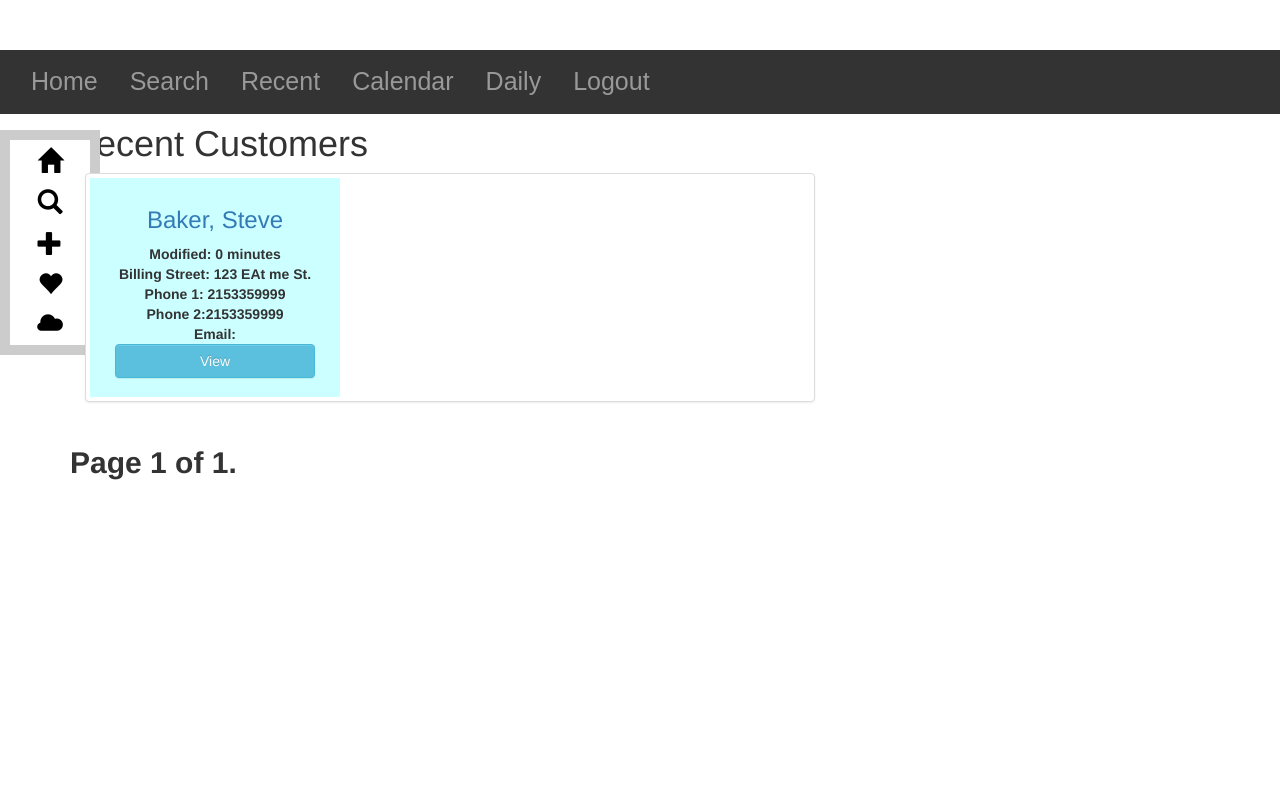
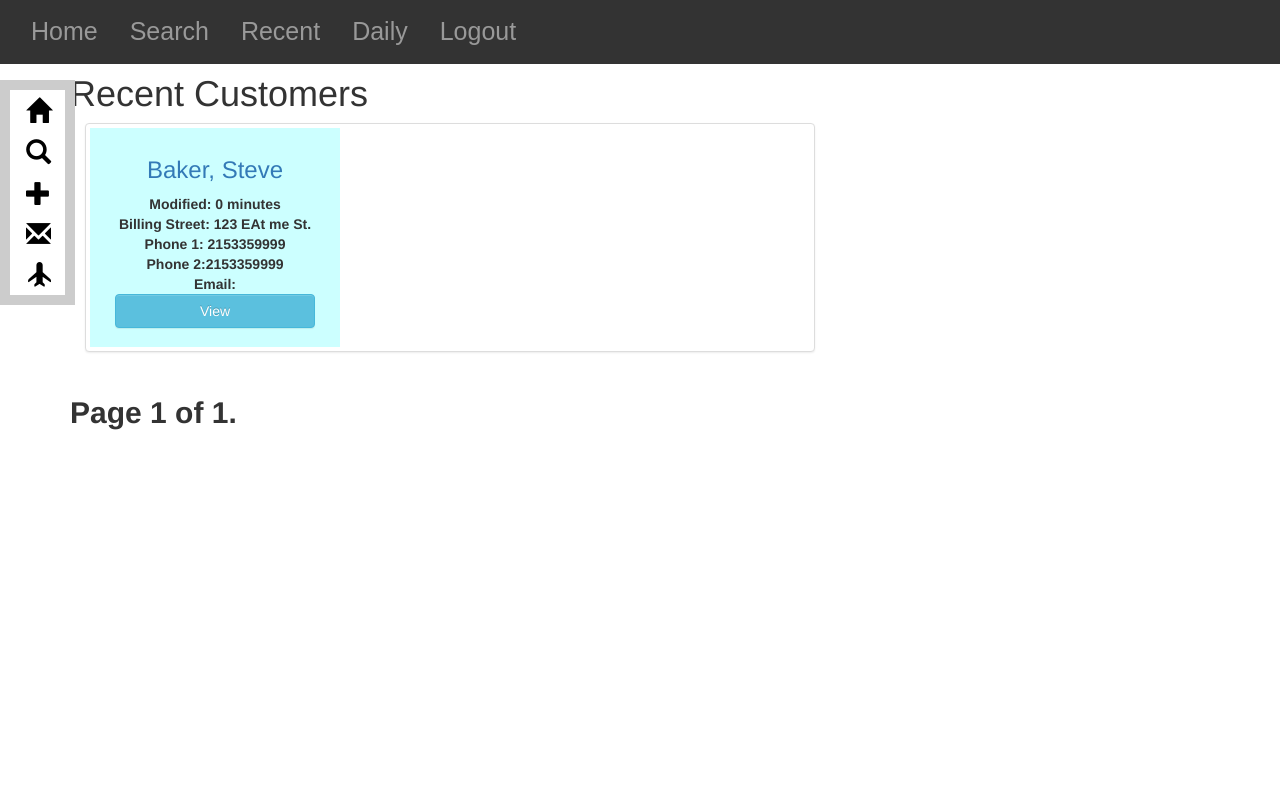
Before and after one commit to solvable/RR, a Django app: page /customers/customer_list/ in a window 1280 px wide. Run offline with Django 3.2, Linux system fonts and the light colour scheme; data comes from the database, SQL or seed files in the repository; both versions use the stored data as it was after the commit; some libraries are stand-ins or nearby versions.

Commit message:
v0.47 stopping with version changes until I actually accomplish something. bought a license today! backed it up and made it simple
If you've been reading this documentation, it's clear i have no Idea WTF I am doing.

```diff
--- a/Customers/forms.py
+++ b/Customers/forms.py
@@ -36,6 +36,7 @@ class WorkOrderForm(forms.ModelForm):
             "problem",
             "notes",
             "schedule_date",
+            "schedule_time_end",
             "assigned_to",
             "crew_assigned",
             "contract",
--- a/Customers/models.py
+++ b/Customers/models.py
@@ -4,9 +4,12 @@ from django.db import models
 import geocoder
 from django.core.urlresolvers import reverse
 from schedule.models import Event, EventRelation, Calendar
-from datetime import datetime, timedelta
+import datetime
+from datetime import timedelta
 # Create your models here.
 # MVC
+
+
 
 class Customer(models.Model):
     NOTAPP ='NA'
@@ -52,6 +55,7 @@ class Customer(models.Model):
     source = models.CharField(choices=SOURCE_CHOICES, max_length=20, default=NOTAPP)
     created = models.DateTimeField(auto_now=False, auto_now_add=True)
     modified = models.DateTimeField(auto_now=True, auto_now_add=False)
+
 
 
     # Geocode Full Address
@@ -149,6 +153,8 @@ class WorkOrder(models.Model):
         ordering = ["-created", "-modified"]
 
 
+
+
     # Geocode Full Address and Save
     def save(self, *args, **kwargs):
         # Geolocate
@@ -161,24 +167,8 @@ class WorkOrder(models.Model):
         self.latlng = lat + "," + lng
         super(WorkOrder, self).save(*args, **kwargs)
 
-        if self.schedule_date and self.schedule_time and self.schedule_time_end:
-            event = Event(start=self.schedule_date+self.schedule_time, end = self.schedule_time_end, title= self.jobStreet, description=self.problem)
-            event.save()
-            rel = EventRelation.objects.create_relation(event, self)
-            rel.save()
-            try:
-                cal = Calendar.objects.get(pk=1)
-            except Calendar.DoesNotExist:
-                cal = Calendar(name="Main Calendar")
-                cal.save()
-            cal.events.add(event)
-        else:
-            event = Event.objects.get_for_object(self)[0]
-            event.start = self.schedule_date
-            event.end = end
-            event.title = self.jobStreet
-            event.description = self.problem
-            event.save()
+
+
 
 
 
--- a/Customers/templates/base.html
+++ b/Customers/templates/base.html
@@ -42,7 +42,6 @@
                 <li><a href="{% url 'customers:index' %}">Home</a></li>
                 <li><a href="/customers/search">Search</a></li>
                 <li><a href="{% url 'customers:list' %}">Recent</a></li>
-                <li><a href="{% url 'customers:calendar' %}">Calendar</a></li>
                 <li><a href="{% url 'customers:daily' %}">Daily</a></li>
                 <li><a href="#">Logout</a></li>
             </ul>
@@ -59,8 +58,8 @@
                 <li><a href="{% url 'customers:index' %}"> <span class="glyphicon glyphicon-home" aria-hidden="true"></span></a></li>
                 <li><a href="/customers/search"> <span class="glyphicon glyphicon-search" aria-hidden="true"></span></a></li>
                 <li><a href="{% url 'customers:create' %}"> <span class="glyphicon glyphicon-plus" aria-hidden="true"></span></a></li>
-                <li><a href="#"> <span class="glyphicon glyphicon-heart" aria-hidden="true"></span></a></li>
-                <li><a href="#"> <span class="glyphicon glyphicon-cloud" aria-hidden="true"></span></a></li>
+                <li><a href="https://www.gmail.com/"> <span class="glyphicon glyphicon-envelope" aria-hidden="true"></span></a></li>
+                <li><a href="https://explorer.pictometry.com/login.php"> <span class="glyphicon glyphicon-plane" aria-hidden="true"></span></a></li>
             </ul>
         </div>
 
--- a/Customers/urls.py
+++ b/Customers/urls.py
@@ -15,7 +15,6 @@ from .views import (
     workorder_detail,
     workorder_delete,
     workorder_update,
-    calendar,
     daily,
 
 )
@@ -34,7 +33,6 @@ urlpatterns = [
     url(r'^(?P<id>\d+)/workorder_detail/(?P<jobId>\d+)/$', workorder_detail, name='workorder_detail'),
     url(r'^(?P<id>\d+)/workorder_detail/(?P<jobId>\d+)/workorder_update/$', workorder_update, name='workorder_update'),
     url(r'^(?P<id>\d+)/workorder_detail/(?P<jobId>\d+)/workorder_delete/$', workorder_delete, name='workorder_delete'),
-    url(r'^calendar/', calendar, name='calendar'),
     url(r'^daily/$', daily, name='daily'),
 
 ]
--- a/Customers/views.py
+++ b/Customers/views.py
@@ -30,23 +30,6 @@ def index(request):
 
     }
     return render(request, "index.html", context)
-
-def calendar(request):
-    """
-    View for Calendar powered by JQuery
-    :param request:
-    :return:
-    """
-    if not (request.user.is_staff or request.user.is_superuser):
-        raise Http404
-    event_data = Event.objects.all()
-
-    context = {
-        "event_data":event,
-
-    }
-    return render(request, "calendar.html", context)
-
 
 def daily(request):
     """
--- a/RR/urls.py
+++ b/RR/urls.py
@@ -22,7 +22,7 @@ from django.contrib import admin
 urlpatterns = [
     url(r'^admin/', admin.site.urls),
     url(r'^customers/', include("Customers.urls",namespace='customers')),
-    url(r'^calendar/', include("schedule.urls", namespace='schedule')),
+    #url(r'^calendar/', include("schedule.urls", namespace='schedule')),
 
 ]
 
--- a/static/css/base.css
+++ b/static/css/base.css
@@ -1,9 +1,3 @@
- html, body {
-        height: 100%;
-        margin-top: 50px;
-        padding: 0;
-      }
-
 h1 {
 color:#777777;
 }
@@ -31,25 +25,19 @@ h3{
 
 #topNav{
 
-
     color: white;
     background:#CCC;
 }
-
-
 
 .topNav ul{
     list-style-type:none;
     overflow:hidden;
     background-color:#333;
-
 }
 
 .topNav ul li{
     float:left;
-
 }
-
 
 .topNav ul li a{
     font-family:"Arial", Arial, Veranda;
@@ -61,7 +49,6 @@ h3{
     text-decoration: none;
 }
 
-
 .topNav li a:hover {
     background-color:#66ff66;
     color:black;
@@ -69,11 +56,9 @@ h3{
 }
 
 .topNav .active {
-    background-color:#009900;
-    color:white;
-
+    background-color: #009900;
+    color: white;
 }
-
 /*end topnav*/
 
 /* sidenav */
@@ -84,7 +69,7 @@ h3{
     color: white;
     background:#CCC;
     position:fixed;
-    width:100px;
+    width:75px;
     padding:10px 10px 10px 10px;
 }
 
```
Also changed, not shown: Customers/templates/calendar.html (+7 -3 lines), db.sqlite3.
